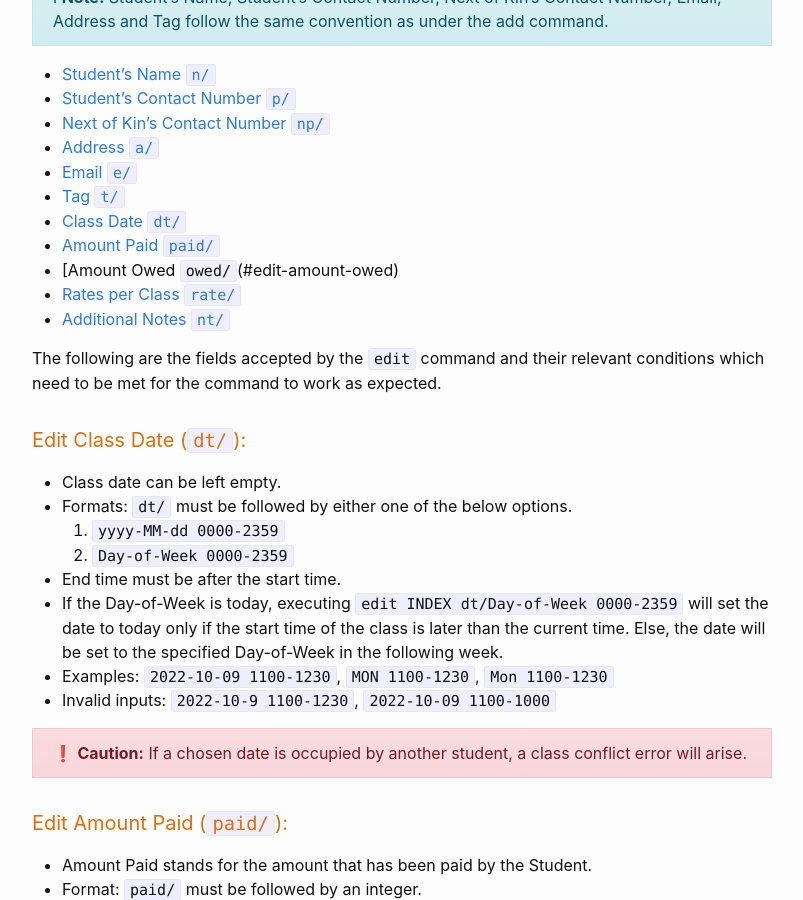
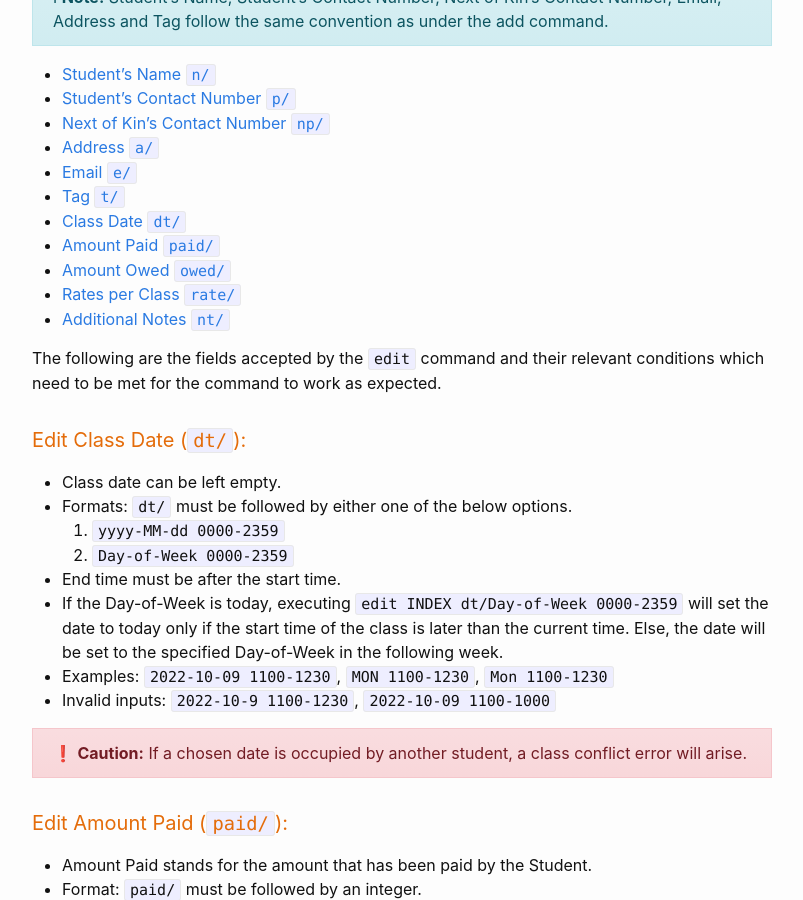
Before and after one commit to AY2223S1-CS2103T-T09-4/tp-clone-for-cs2101UG, a Jekyll site: the page built from docs/UserGuide_CS2101.md, in a window 1280 px wide and 900 px high, scrolled down 12251 px. Shown: the whole window, without its empty margins (238-1041 px from the left). Built offline with Jekyll 4.4.1, drawn with Linux system fonts in a browser that asks for light colours; our own code applies the rules of GitHub Pages for plain Markdown files.

Commit message:
Update UserGuide_CS2101.md

```diff
--- a/docs/UserGuide_CS2101.md
+++ b/docs/UserGuide_CS2101.md
@@ -295,7 +295,7 @@ under a student.
 - [Tag `t/`](#add-tag)
 - [Class Date `dt/`](#edit-class-date)
 - [Amount Paid `paid/`](#edit-amount-paid)
-- [Amount Owed `owed/`(#edit-amount-owed)
+- [Amount Owed `owed/`](#edit-amount-owed)
 - [Rates per Class `rate/`](#edit-rates-per-class)
 - [Additional Notes `nt/`](#edit-additional-notes)
 
```
